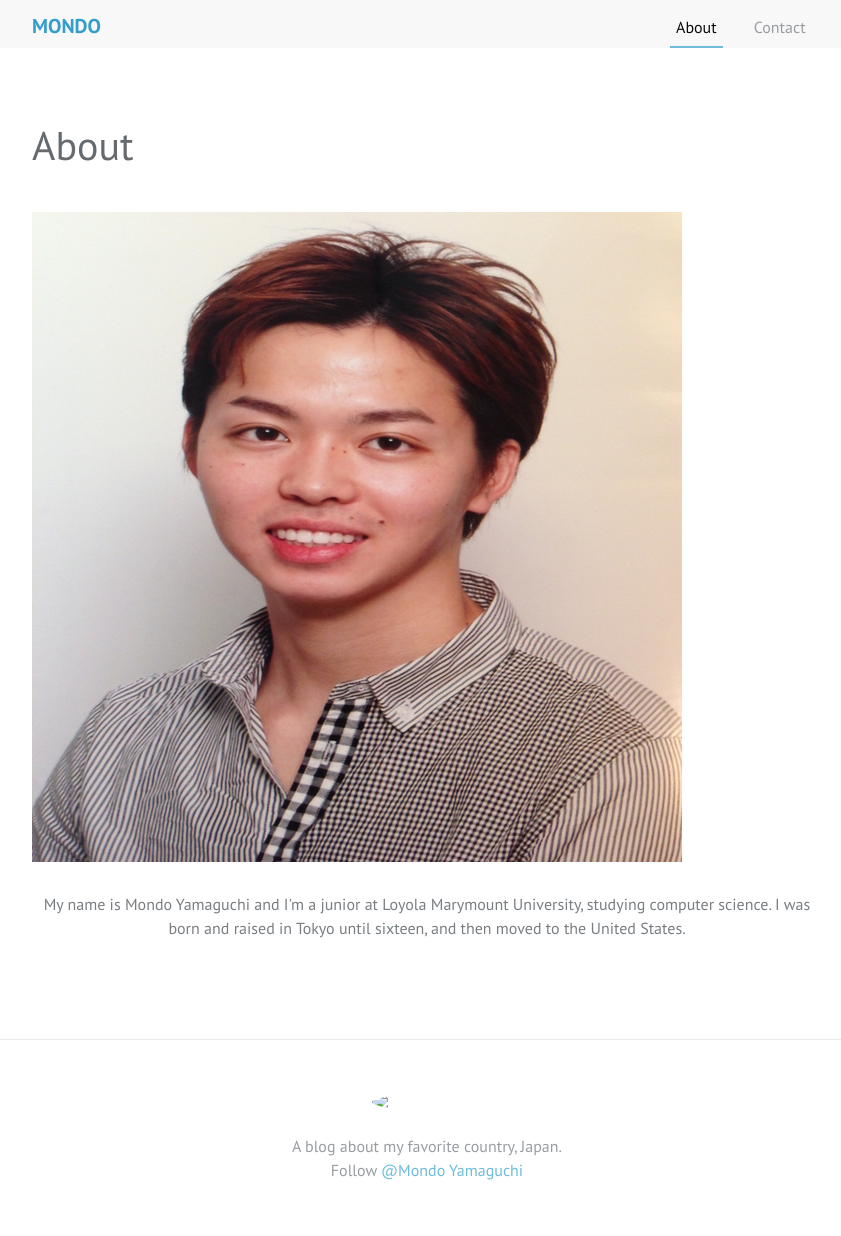
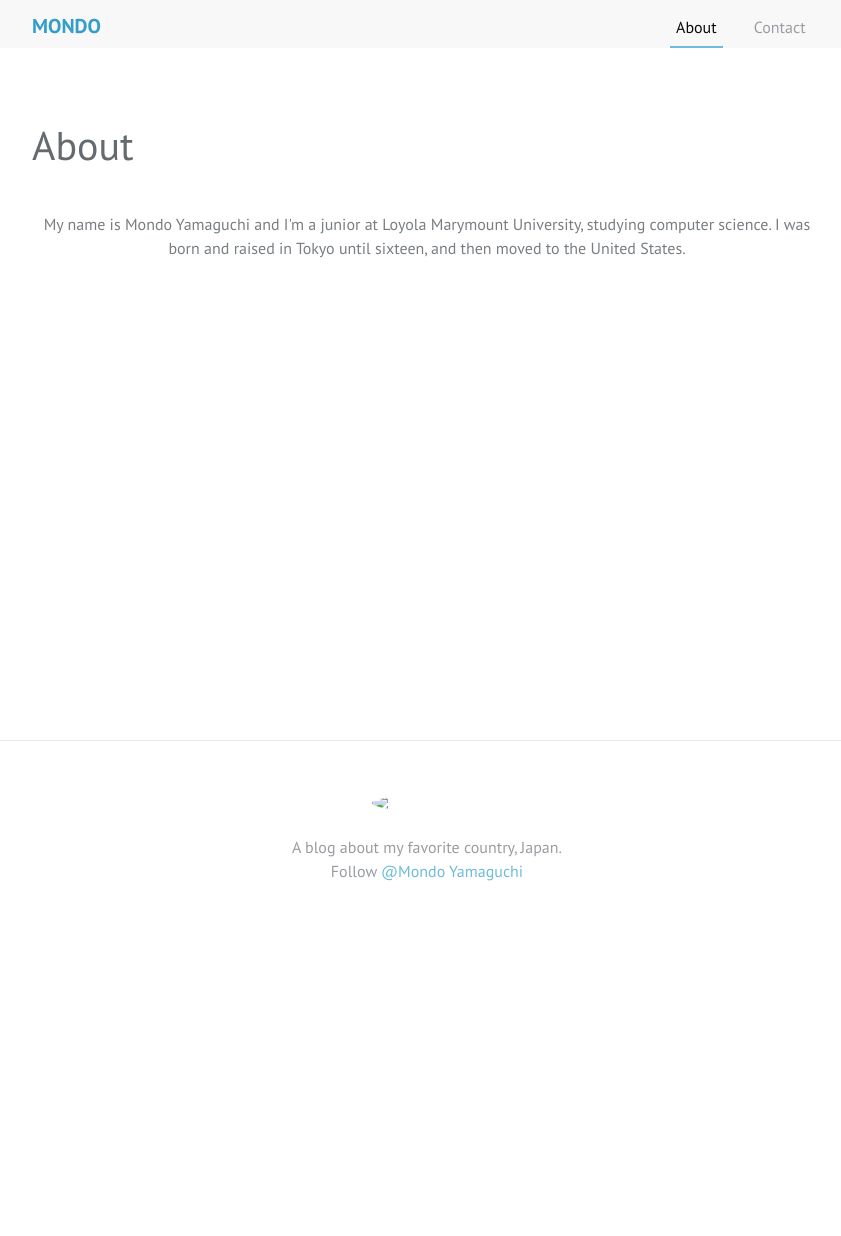
Before and after one commit to myamagu1/tokyo, a Jekyll site: the page built from about.md, in a window 1280 px wide. Shown: the whole page, without its empty margins (213-1054 px from the left). Built offline with Jekyll 4.4.1, drawn with Linux system fonts in a browser that asks for light colours; after the commit the page ends 937 px from its top, so only the background shows below that.

Commit message:
delete images

```diff
--- a/about.md
+++ b/about.md
@@ -1,7 +1,6 @@
 ---
 title: About
 permalink: /about/
-image: mondo.jpg
 ---
 
 <center>My name is Mondo Yamaguchi and I'm a junior at Loyola Marymount University, studying computer science. I was born and raised in Tokyo until sixteen, and then moved to the United States.</center>
```
Also changed, not shown: _posts/2016-05-30-geisha.md (+0 -1 lines).
